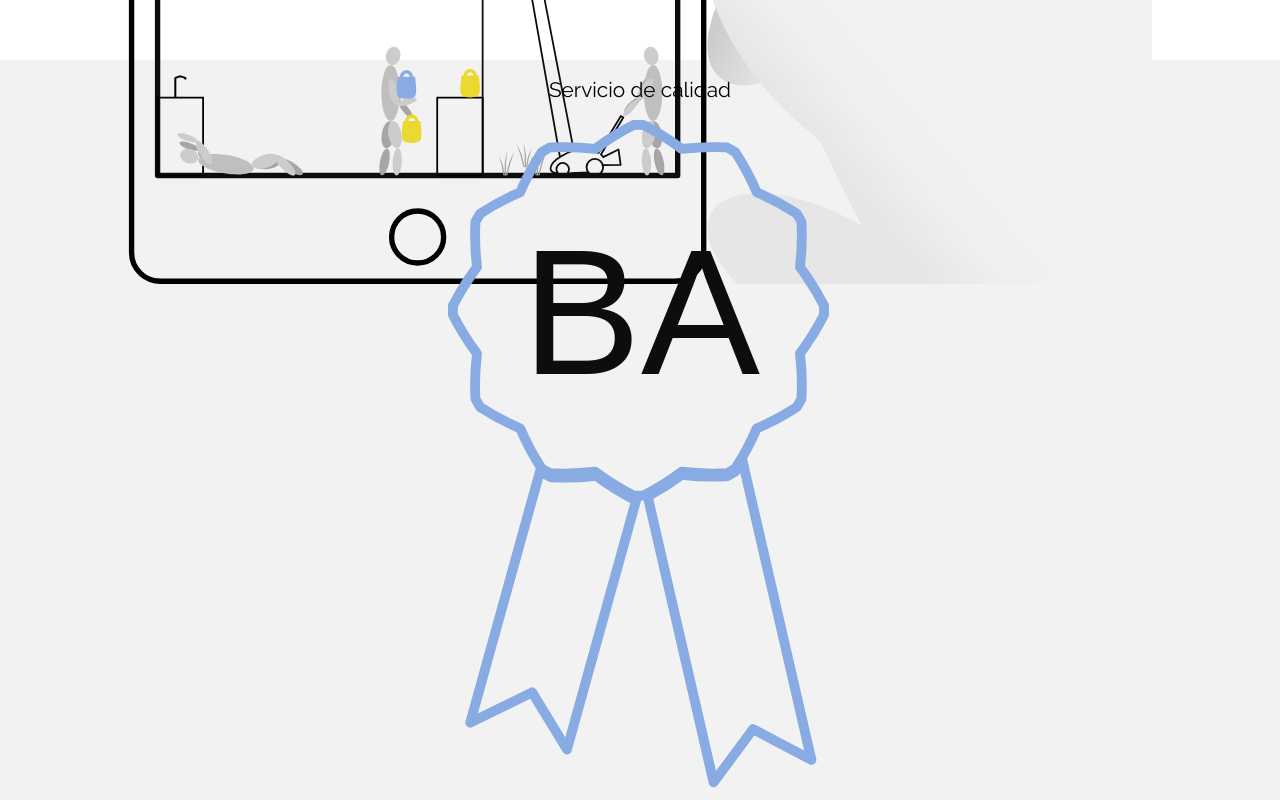
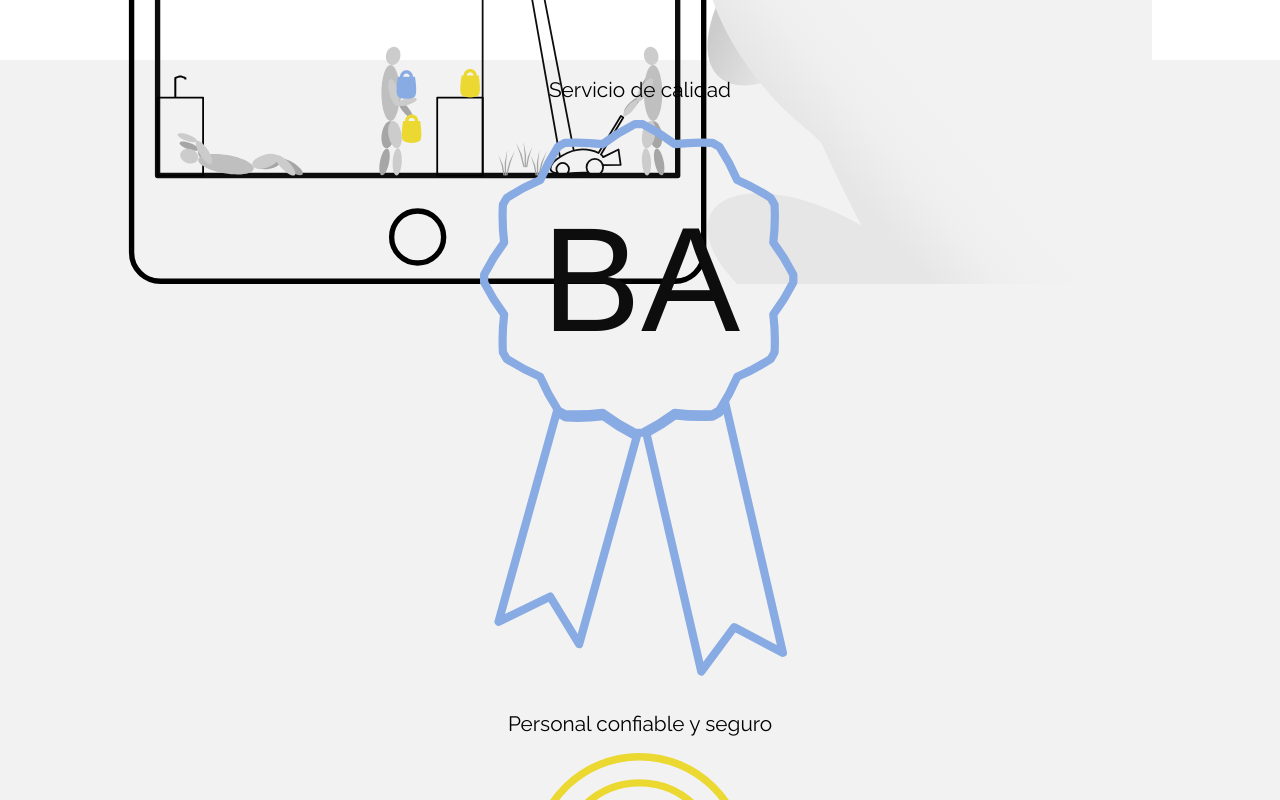
Before and after one commit to bonjouranainc/web-app, a React app in the folder front-end/: page / in a window 1280 px wide. Shown: the part 740-1540 px from the top of the page. Built offline with nearby package versions, Linux system fonts and the light colour scheme.

Commit message:
About picture size changed

```diff
--- a/front-end/src/scenes/Landing/components/About/styles.css
+++ b/front-end/src/scenes/Landing/components/About/styles.css
@@ -3,7 +3,7 @@
 }
 
 .about img {
-  max-width: 30%;
+  max-width: 25%;
   height: auto;
   margin-bottom: 1em;
 }
```
